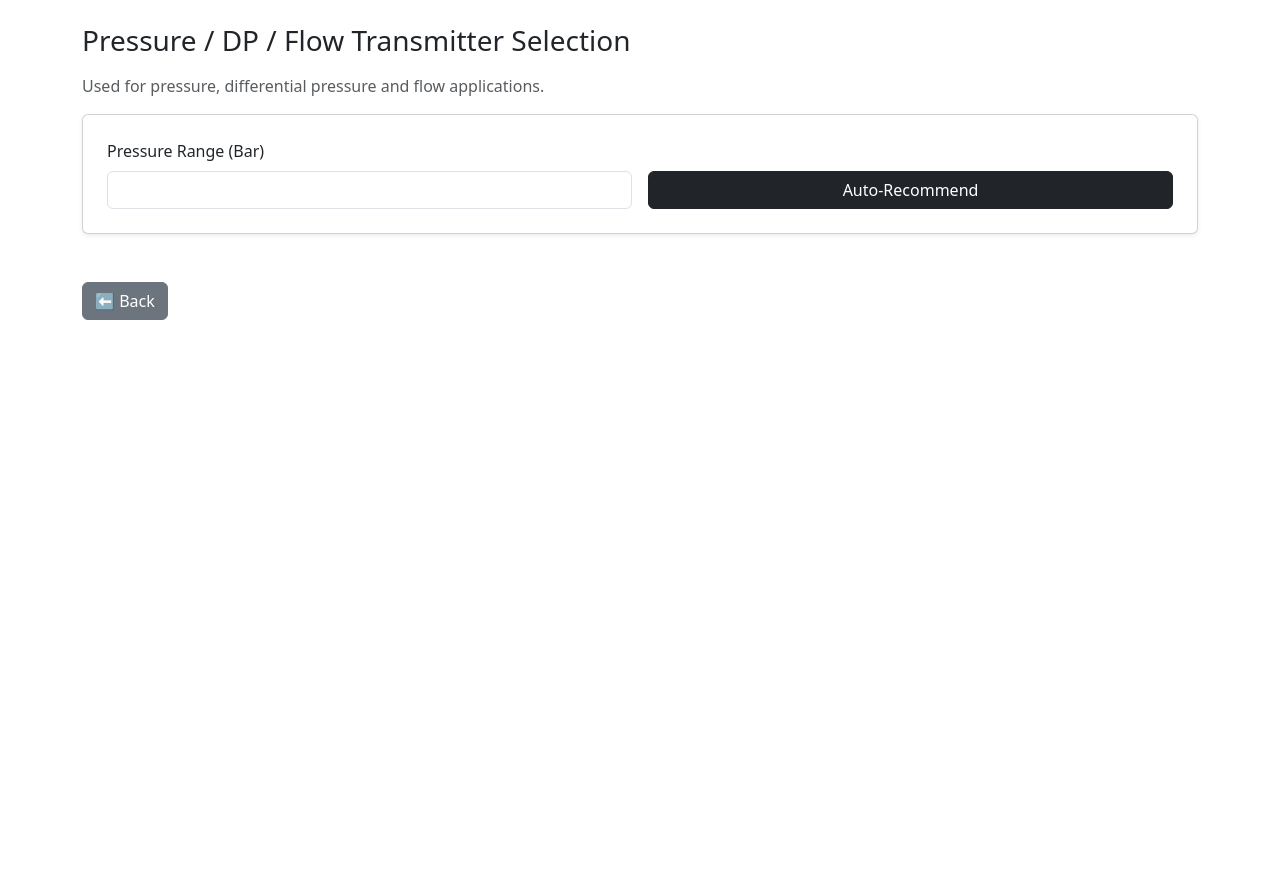
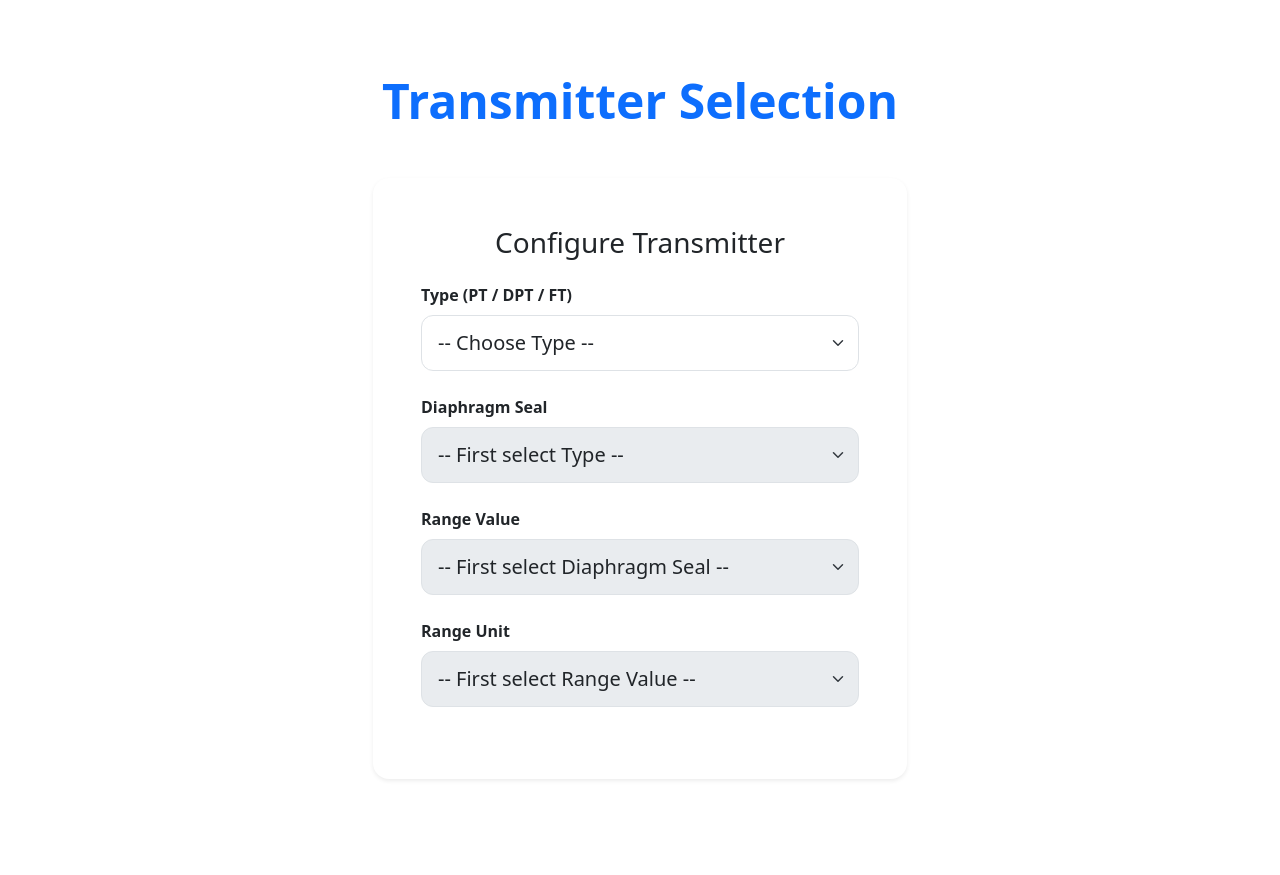
Before and after one commit to protagonistforever/instrumentation_website, a Flask app: page /transmitter in a window 1280 px wide. Shown: the part 56-931 px from the top of the page. Before the commit the page ends 376 px from the top, so only its background shows below. Run offline with Flask 3, Linux system fonts and the light colour scheme.

Commit message:
Refactor transmitter selection HTML layout

```diff
--- a/templates/instruments/transmitter.html
+++ b/templates/instruments/transmitter.html
@@ -1,43 +1,154 @@
 {% extends "base.html" %}
+
 {% block content %}
+<div class="container py-5">
+    <h1 class="display-5 fw-bold text-center mb-5 text-primary">Transmitter Selection</h1>
 
-<h3 class="mb-3">Pressure / DP / Flow Transmitter Selection</h3>
+    <div class="row justify-content-center">
+        <div class="col-lg-8 col-xl-6">
+            <div class="card shadow-sm border-0">
+                <div class="card-body p-5">
+                    <h3 class="card-title text-center mb-4">Configure Transmitter</h3>
 
-<p class="text-muted">
-Used for pressure, differential pressure and flow applications.
-</p>
+                    <div class="mb-4">
+                        <label for="type" class="form-label fw-semibold">Type (PT / DPT / FT)</label>
+                        <select class="form-select form-select-lg" id="type" required>
+                            <option value="">-- Choose Type --</option>
+                        </select>
+                        <div class="spinner-border spinner-border-sm text-primary mt-2 d-none" id="type-spinner"></div>
+                    </div>
 
-<div class="card p-4 shadow-sm mb-4">
-  <form method="post">
-    <div class="row g-3">
+                    <div class="mb-4">
+                        <label for="dia_seal" class="form-label fw-semibold">Diaphragm Seal</label>
+                        <select class="form-select form-select-lg" id="dia_seal" disabled>
+                            <option value="">-- First select Type --</option>
+                        </select>
+                    </div>
 
-      <div class="col-md-6">
-        <label class="form-label">Pressure Range (Bar)</label>
-        <input type="number" step="any" name="pressure" class="form-control" required>
-      </div>
+                    <div class="mb-4">
+                        <label for="range_value" class="form-label fw-semibold">Range Value</label>
+                        <select class="form-select form-select-lg" id="range_value" disabled>
+                            <option value="">-- First select Diaphragm Seal --</option>
+                        </select>
+                    </div>
 
-      <div class="col-md-6 d-flex align-items-end">
-        <button class="btn btn-dark w-100">Auto-Recommend</button>
-      </div>
+                    <div class="mb-4">
+                        <label for="unit" class="form-label fw-semibold">Range Unit</label>
+                        <select class="form-select form-select-lg" id="unit" disabled>
+                            <option value="">-- First select Range Value --</option>
+                        </select>
+                    </div>
+                </div>
+            </div>
 
+            <div id="results" class="mt-5"></div>
+        </div>
     </div>
-  </form>
 </div>
 
-{% if result %}
-<div class="card border-success p-4 shadow-sm">
-  <h5 class="text-success">Recommended Transmitter</h5>
-  <table class="table table-bordered mt-3">
-    <tr><th>Type</th><td>{{ result.Type }}</td></tr>
-    <tr><th>Range</th><td>{{ result.Range_Min }} – {{ result.Range_Max }}</td></tr>
-    <tr><th>Accuracy</th><td>{{ result.Accuracy }}</td></tr>
-    <tr><th>Cost</th><td>{{ result.Cost }}</td></tr>
-  </table>
-</div>
-{% elif searched %}
-<div class="alert alert-warning">No suitable transmitter found.</div>
-{% endif %}
+<link href="https://cdn.jsdelivr.net/npm/bootstrap@5.3.3/dist/css/bootstrap.min.css" rel="stylesheet">
+<script src="https://code.jquery.com/jquery-3.6.0.min.js"></script>
 
-<a href="/" class="btn btn-secondary mt-4">⬅ Back</a>
+<script>
+$(document).ready(function() {
+    $('#type-spinner').removeClass('d-none');
+    $.get("/api/transmitter/types")
+        .done(function(types) {
+            types.forEach(t => $("#type").append(`<option value="${t}">${t}</option>`));
+        })
+        .always(() => $('#type-spinner').addClass('d-none'));
 
+    $("#type").change(function() {
+        const type = $(this).val();
+        reset("#dia_seal", "-- First select Type --");
+        reset("#range_value", "-- Select Diaphragm Seal first --");
+        reset("#unit", "-- Select Range Value first --");
+        $("#results").empty();
+
+        if (type) loadOptions("/api/transmitter/dia_seal", {type: type}, "#dia_seal", "-- Select Diaphragm Seal --");
+    });
+
+    $("#dia_seal").change(function() {
+        const type = $("#type").val();
+        const dia_seal = $(this).val();
+        reset("#range_value", "-- Select Diaphragm Seal first --");
+        reset("#unit", "-- Select Range Value first --");
+        $("#results").empty();
+
+        if (dia_seal) loadOptions("/api/transmitter/range_value", {type: type, dia_seal: dia_seal}, "#range_value", "-- Select Range Value --");
+    });
+
+    $("#range_value").change(function() {
+        const type = $("#type").val();
+        const dia_seal = $("#dia_seal").val();
+        const range_value = $(this).val();
+        reset("#unit", "-- Select Range Value first --");
+        $("#results").empty();
+
+        if (range_value) loadOptions("/api/transmitter/range_unit", {type: type, dia_seal: dia_seal, range_value: range_value}, "#unit", "-- Select Unit --");
+    });
+
+    $("#unit").change(function() {
+        const type = $("#type").val();
+        const dia_seal = $("#dia_seal").val();
+        const range_value = $("#range_value").val();
+        const unit = $(this).val();
+
+        if (unit) {
+            $("#results").html(`<div class="text-center py-5"><div class="spinner-border text-primary"></div></div>`);
+            $.get("/api/transmitter/details", {type, dia_seal, range_value, unit})
+                .done(function(data) {
+                    $("#results").empty();
+                    if (data.length === 0) {
+                        $("#results").html(`<div class="alert alert-info text-center">No matching transmitter found.</div>`);
+                        return;
+                    }
+
+                    let html = `<h3 class="mb-4 text-primary">Matching Transmitters (${data.length})</h3>
+                                <div class="table-responsive">
+                                    <table class="table table-hover">
+                                        <thead class="table-light">
+                                            <tr><th>Cost</th><th>Supplier</th><th>Date</th><th>Remarks</th></tr>
+                                        </thead>
+                                        <tbody>`;
+
+                    data.forEach(row => {
+                        html += `<tr>
+                            <td><strong>${row.cost || row.Cost || '-'}</strong></td>
+                            <td>${row.supplier || row.Supplier || '-'}</td>
+                            <td>${row.Date || '-'}</td>
+                            <td>${row.Remarks || '-'}</td>
+                        </tr>`;
+                    });
+
+                    html += `</tbody></table></div>`;
+                    $("#results").html(html);
+                })
+                .fail(() => $("#results").html(`<div class="alert alert-danger">Error loading data.</div>`));
+        } else {
+            $("#results").empty();
+        }
+    });
+
+    function reset(selector, text) {
+        $(selector).prop("disabled", true).empty().append(`<option value="">${text}</option>`);
+    }
+
+    function loadOptions(url, params, selector, placeholder) {
+        $(selector).prop("disabled", true).empty().append('<option>Loading...</option>');
+        $.get(url, params)
+            .done(function(opts) {
+                $(selector).empty().append(`<option value="">${placeholder}</option>`);
+                opts.forEach(o => $(selector).append(`<option value="${o}">${o}</option>`));
+                $(selector).prop("disabled", false);
+            });
+    }
+});
+</script>
+
+<style>
+    .card { border-radius: 16px; }
+    .form-select-lg { border-radius: 12px; padding: 0.75rem 1rem; }
+    .table th { font-weight: 600; background: #f8f9fa; }
+</style>
 {% endblock %}
```
